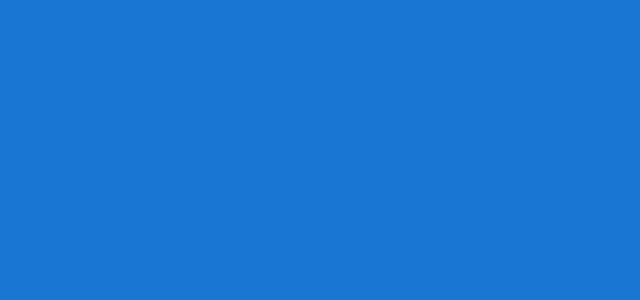
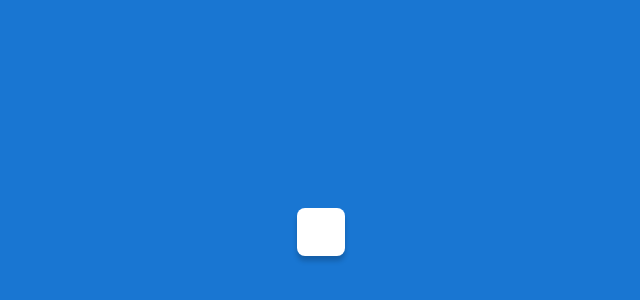
Before and after one commit to issyrivas17/Journal-app-vite, a React (Vite) app: page /auth/login in a window 1280 px wide. Shown: the part 168-468 px from the top of the page, without its empty margins (319-959 px from the left). Built offline with nearby package versions, Linux system fonts and the light colour scheme.

Commit message:
Pasamos los parametros para acomodar la caja del login

```diff
--- a/src/auth/pages/LoginPage.jsx
+++ b/src/auth/pages/LoginPage.jsx
@@ -12,7 +12,10 @@ export const LoginPage = () => {
  sx= {{ minHeight : '100vh', backgroundColor:'primary.main', padding: 4}}
  >
    <Grid item
-   className= 'box-shadow' >
+   className= 'box-shadow'
+   xs= {3}
+   sx= {{backgroundColor : 'white', padding: 3, borderRadius:2}}>
+
    </Grid>
 
   </Grid>
```
